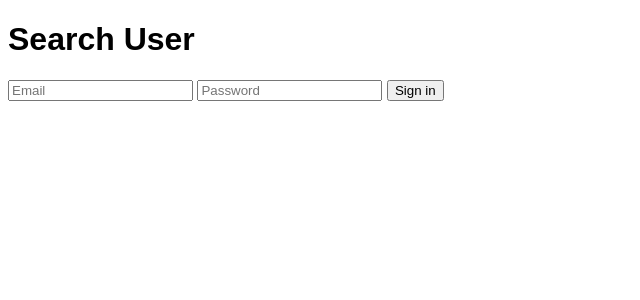
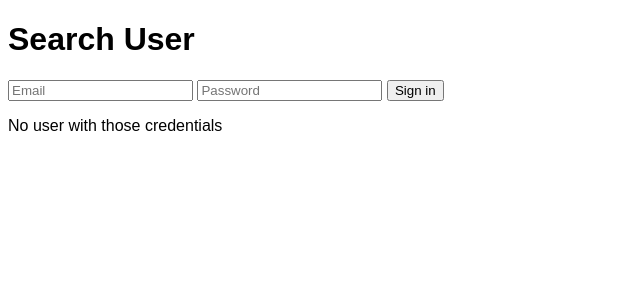
Before and after one commit to 0-BSCode/paper-trail, a PHP site: page /php-basic-mvc/Auth/signin in a window 1280 px wide. Shown: the part 106-406 px from the top of the page, without its empty margins (0-640 px from the left). Run offline with PHP 8.4, Linux system fonts and the light colour scheme.

Commit message:
Message if no user found

```diff
--- a/src/views/Auth/signin.php
+++ b/src/views/Auth/signin.php
@@ -15,5 +15,7 @@
             <b>Email: </b>
             <?= $data['email']; ?>
         </p>
+    <?php else: ?>
+        <p>No user with those credentials</p>
     <?php endif; ?>
 </div>
```
